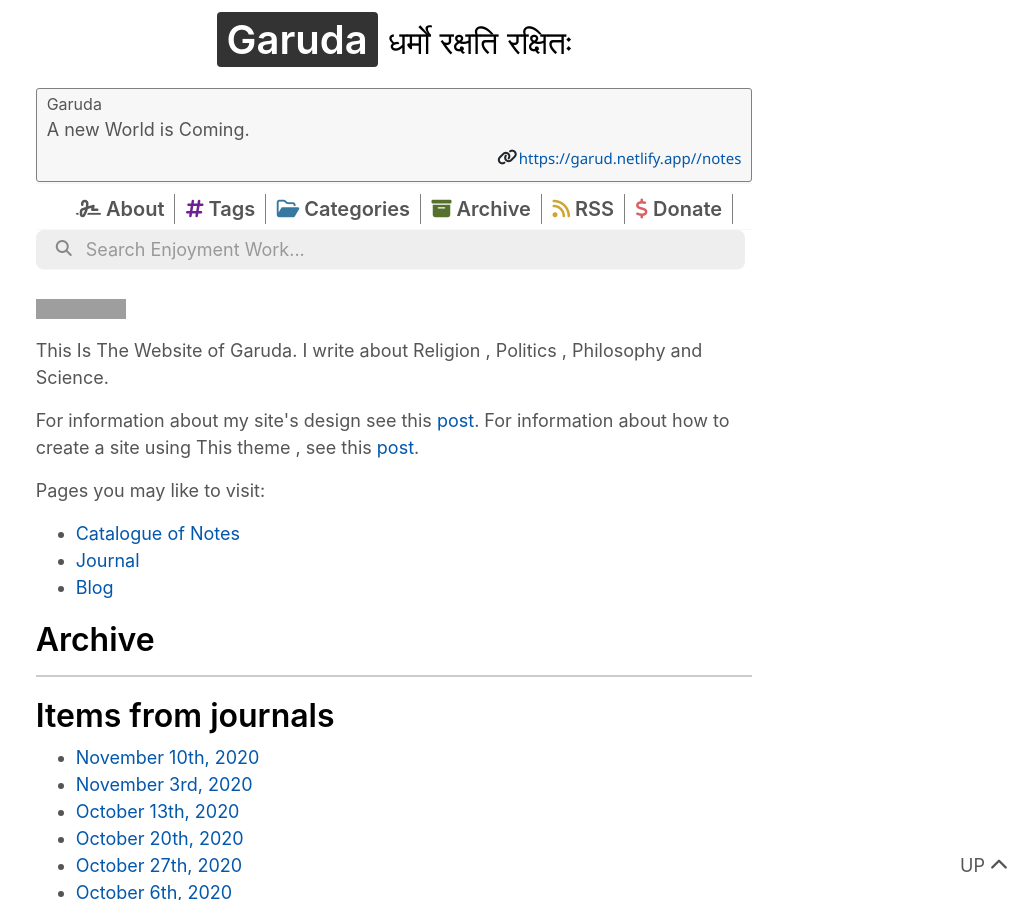
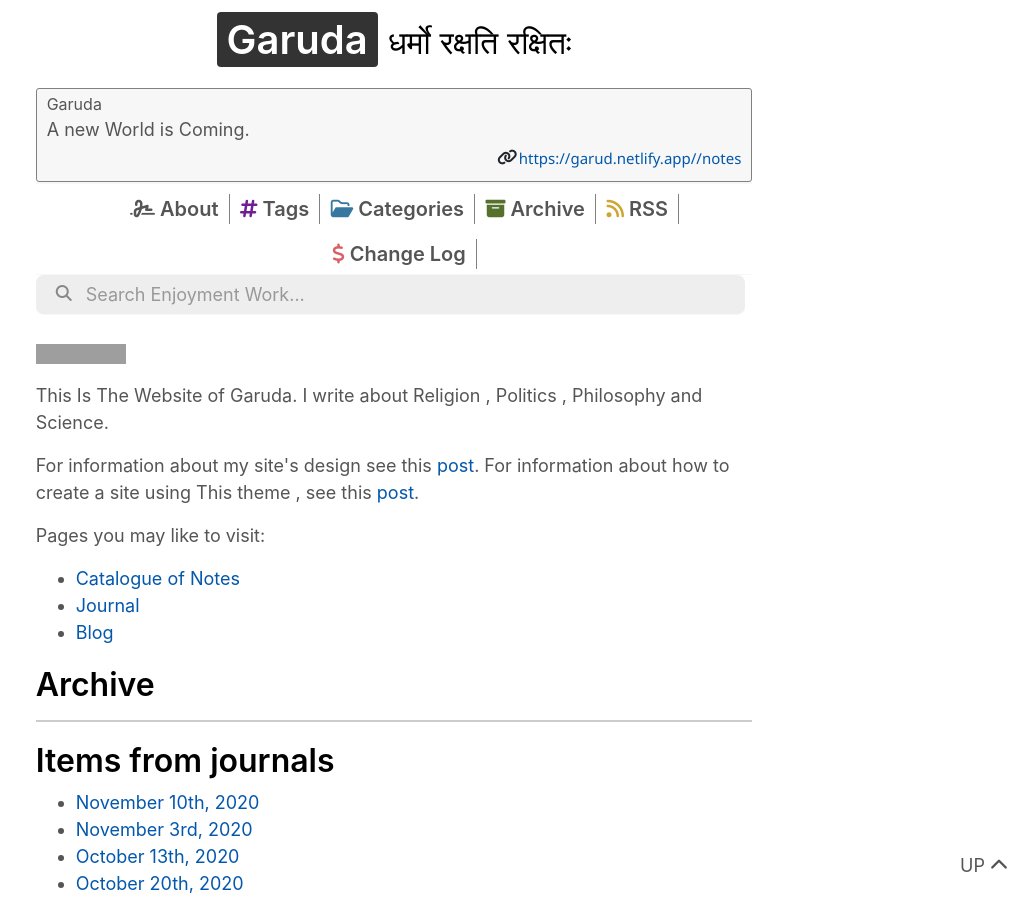
Before and after one commit to stardoom4/blog, a Jekyll site: the page built from index.md, in a window 1280 px wide and 900 px high. Shown: the whole window, without its empty margins (246-1280 px from the left). Built offline with Jekyll 4.4.1, drawn with Linux system fonts in a browser that asks for light colours; nearby versions of some CDN libraries; grey boxes are pictures that could not be loaded.

Commit message:
Update header.html

```diff
--- a/_includes/header.html
+++ b/_includes/header.html
@@ -57,9 +57,9 @@
             </a>
         </div>
         <div class="donate">
-            <a href="{{ site.donate_link }}" ">
+            <a href="https://garud.netlify.app/notes/change-log">
                 <i class=" fas fa-dollar-sign"></i>
-                Donate
+                Change Log
             </a>
         </div>
     </div>
```
